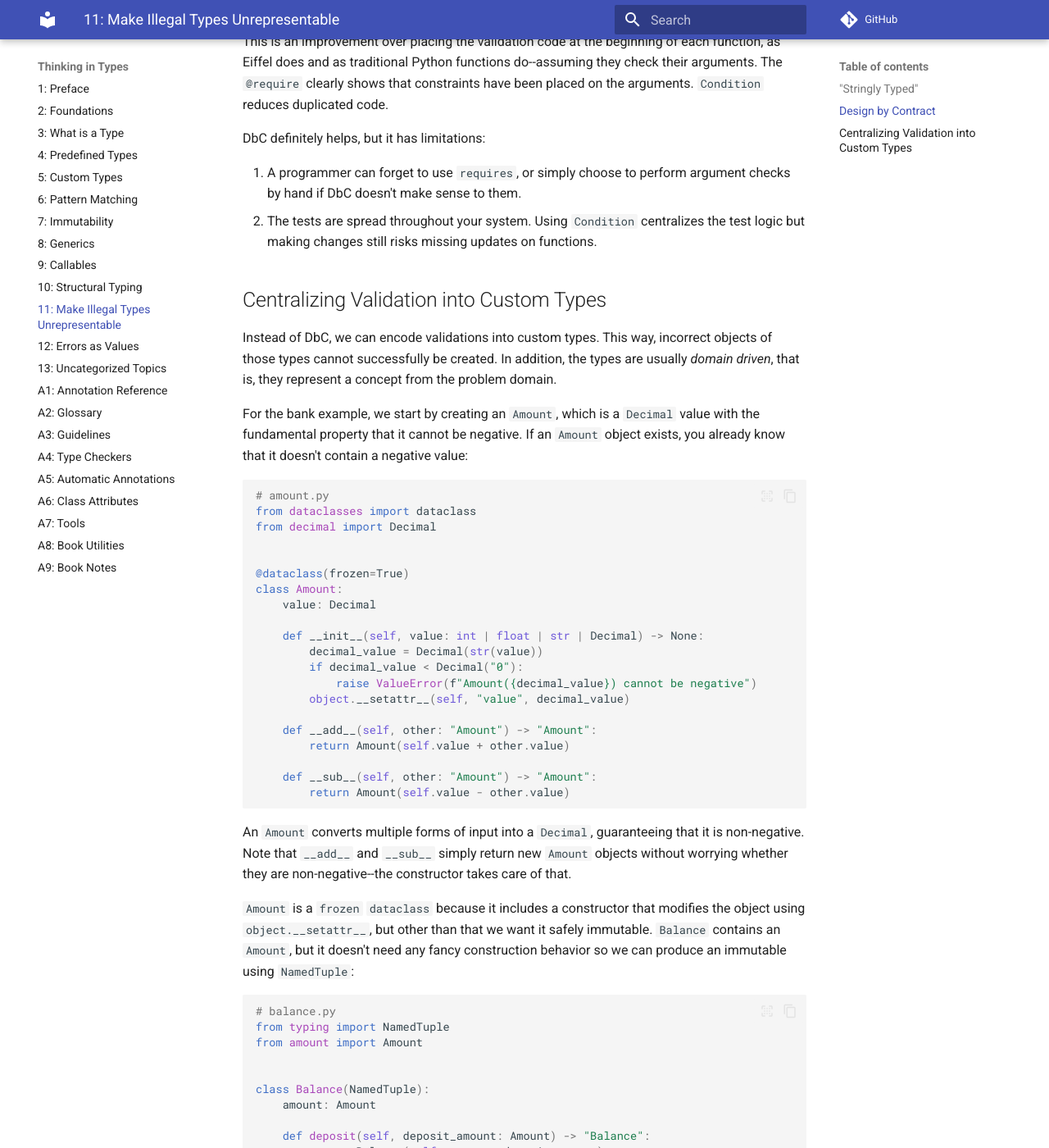
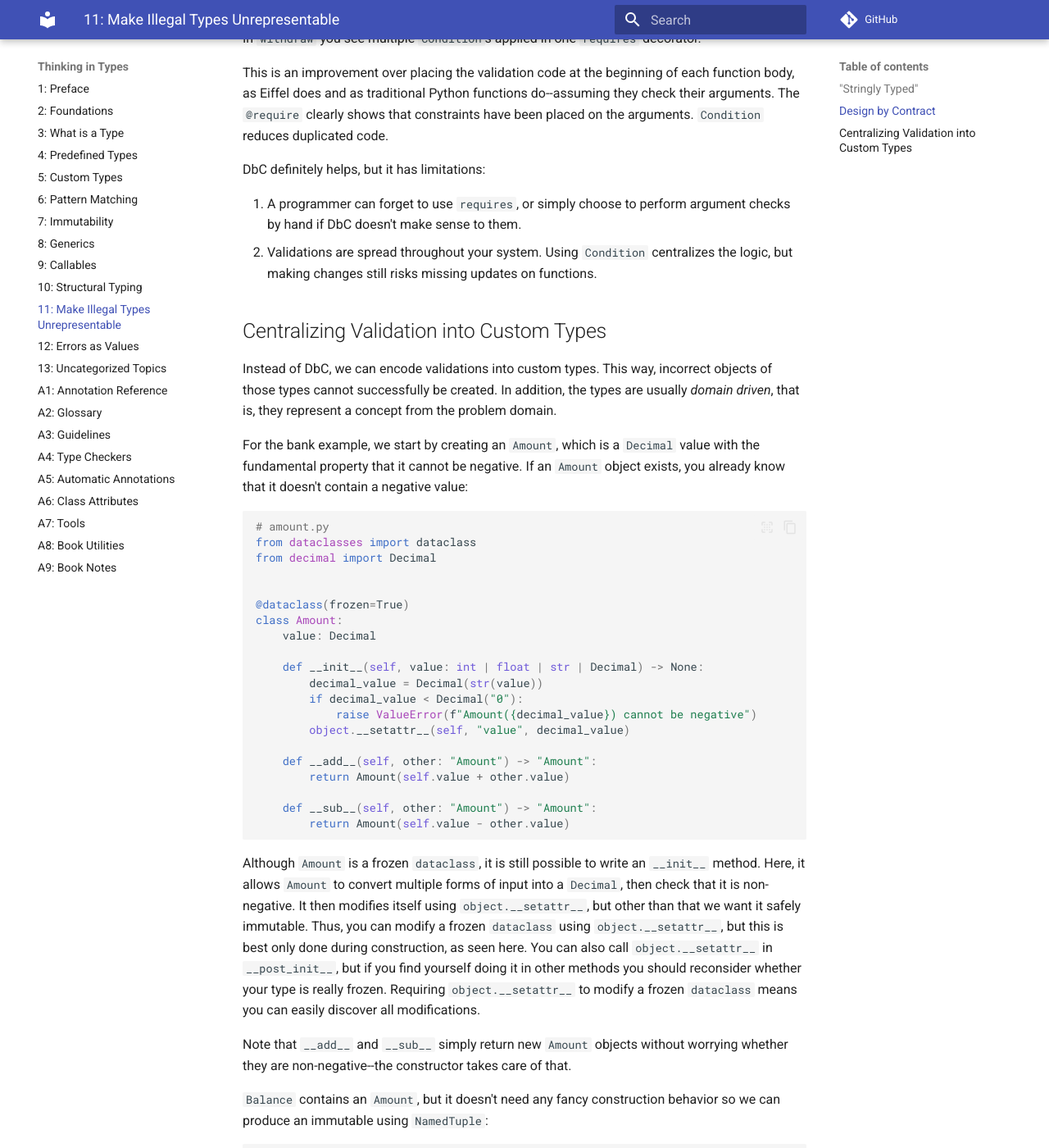
Before and after one commit to ThinkingInTypes/ThinkingInTypes.github.io, an MkDocs documentation site: the page built from Chapters/11_Make_Illegal_Types_Unrepresentable.md, in a window 1280 px wide and 1400 px high, scrolled down 4989 px. Shown: the whole window at 82% size. Built offline with MkDocs 1.6.1 and Material for MkDocs 9.7.7, drawn with Linux system fonts in a browser that asks for light colours; comment, search, counter and statistics services are not loaded; some of the changed text lies outside the part shown.

Commit message:
edits and removed "# R:" tags

````diff
--- a/Chapters/11_Make_Illegal_Types_Unrepresentable.md
+++ b/Chapters/11_Make_Illegal_Types_Unrepresentable.md
@@ -211,16 +213,17 @@ with Catch():
 ## Error: Amount cannot be negative
 ```
 
-Now we have two `Condition`s, and in `withdraw` you see multiple conditions applied in one `requires` decorator.
+In this case the `Condition`s are being applied to methods, so their `lambda`s both include `self`.
+In `withdraw` you see multiple `Condition`s applied in one `requires` decorator.
 
-This is an improvement over placing the validation code at the beginning of each function, as Eiffel does and as traditional Python functions do--assuming they check their arguments.
+This is an improvement over placing the validation code at the beginning of each function body, as Eiffel does and as traditional Python functions do--assuming they check their arguments.
 The `@require` clearly shows that constraints have been placed on the arguments.
 `Condition` reduces duplicated code.
 
 DbC definitely helps, but it has limitations:
 
 1. A programmer can forget to use `requires`, or simply choose to perform argument checks by hand if DbC doesn't make sense to them.
-2. The tests are spread throughout your system. Using `Condition` centralizes the test logic but making changes still risks missing updates on functions.
+2. Validations are spread throughout your system. Using `Condition` centralizes the logic, but making changes still risks missing updates on functions.
 
 ## Centralizing Validation into Custom Types
 
@@ -254,10 +257,15 @@ class Amount:
         return Amount(self.value - other.value)
 ```
 
-An `Amount` converts multiple forms of input into a `Decimal`, guaranteeing that it is non-negative.
+Although `Amount` is a frozen `dataclass`, it is still possible to write an `__init__` method.
+Here, it allows `Amount` to convert multiple forms of input into a `Decimal`, then check that it is non-negative.
+It then modifies itself using `object.__setattr__`, but other than that we want it safely immutable.
+Thus, you can modify a frozen `dataclass` using `object.__setattr__`, but this is best only done during construction, as seen here.
+You can also call `object.__setattr__` in `__post_init__`, but if you find yourself doing it in other methods you should reconsider whether your type is really frozen.
+Requiring `object.__setattr__` to modify a frozen `dataclass` means you can easily discover all modifications.
+
 Note that `__add__` and `__sub__` simply return new `Amount` objects without worrying whether they are non-negative--the constructor takes care of that.
 
-`Amount` is a `frozen` `dataclass` because it includes a constructor that modifies the object using `object.__setattr__`, but other than that we want it safely immutable.
 `Balance` contains an `Amount`, but it doesn't need any fancy construction behavior so we can produce an immutable using `NamedTuple`:
 
 ```python
@@ -316,7 +324,7 @@ with Catch():
 ```
 
 The code is significantly more straightforward to understand and change.
-If we need to change the underlying representation of `Amount` we only do it in one place.
+If we need to modify the underlying representation of `Amount` we only do it in one place.
 Suppose, for example, we discover Python's implementation of `Decimal` is too slow.
 We can modify `Amount` to use, for example, a Rust implementation of decimal numbers.
 We *only* need to change the code for `Amount` because the rest of the code simply uses `Amount`.
````
Also changed, not shown: other parts of Chapters/11_Make_Illegal_Types_Unrepresentable.md (+7 -5 lines), Chapters/04_Predefined_Types.md (+4 -2 lines), Chapters/A4_Type_Checkers.md (+4 -2 lines).
